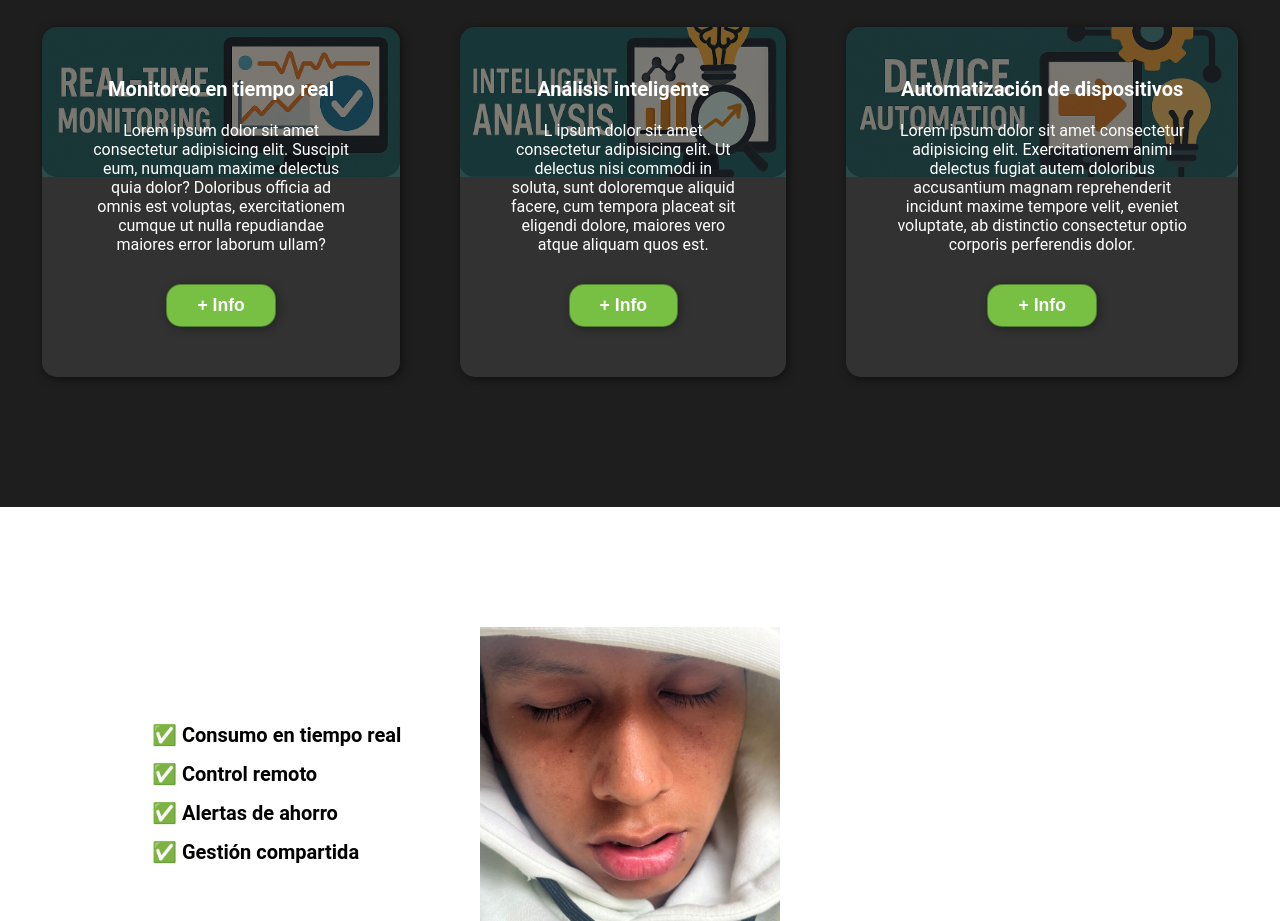
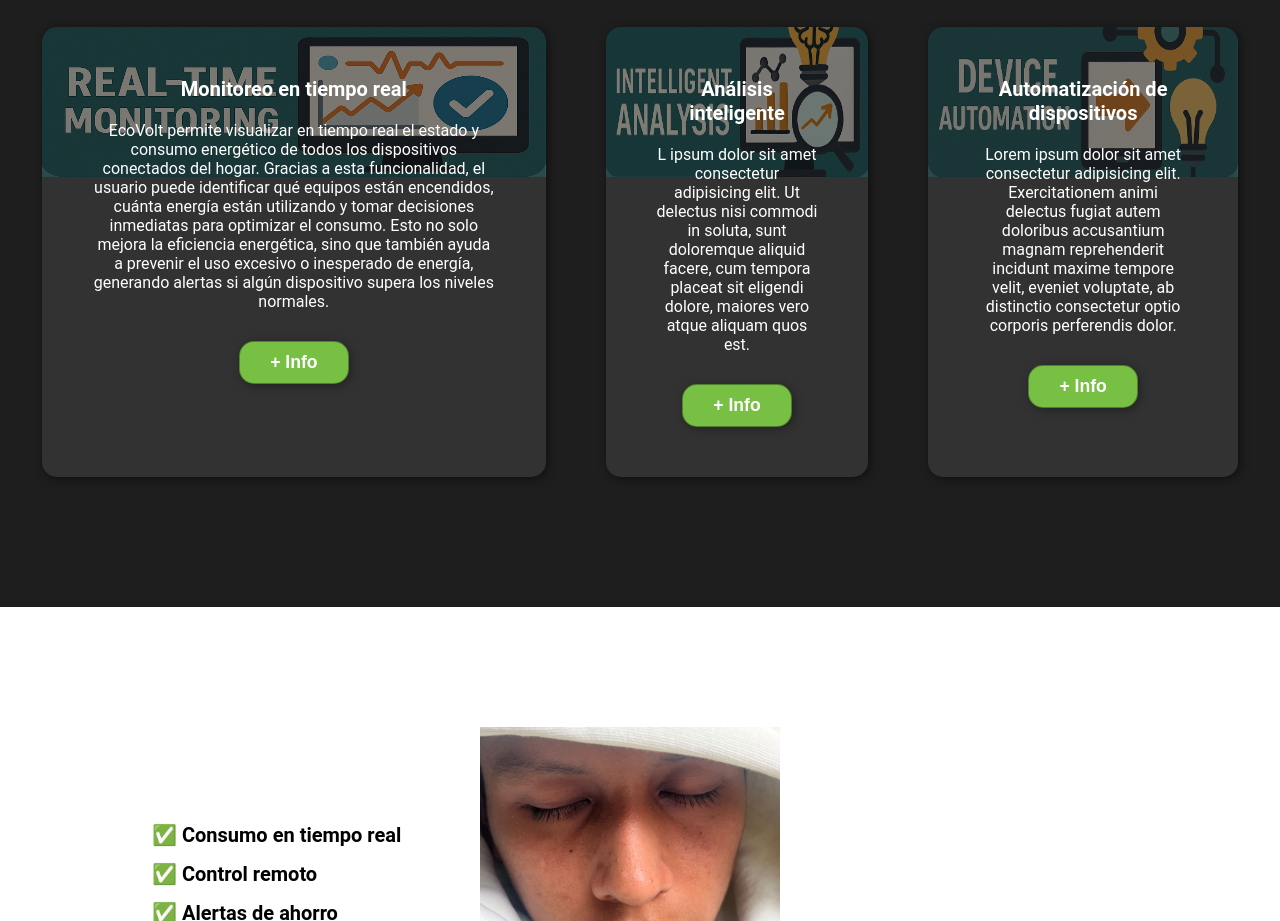
Before and after one commit to c-18ph/EcoVolt, a plain HTML site: page index.html in a window 1280 px wide. Shown: the part 1798-2719 px from the top of the page. Drawn offline with Linux system fonts and the light colour scheme; files whose address does not match are found by name.

Commit message:
Update (Descripcion Monitoreo) index.html

```diff
--- a/index.html
+++ b/index.html
@@ -43,7 +43,7 @@
         <div class="servicios">
             <div class="carta">
             <h3>Monitoreo en tiempo real</h3>
-            <p>Lorem ipsum dolor sit amet consectetur adipisicing elit. Suscipit eum, numquam maxime delectus quia dolor? Doloribus officia ad omnis est voluptas, exercitationem cumque ut nulla repudiandae maiores error laborum ullam?</p>
+            <p>EcoVolt permite visualizar en tiempo real el estado y consumo energético de todos los dispositivos conectados del hogar. Gracias a esta funcionalidad, el usuario puede identificar qué equipos están encendidos, cuánta energía están utilizando y tomar decisiones inmediatas para optimizar el consumo. Esto no solo mejora la eficiencia energética, sino que también ayuda a prevenir el uso excesivo o inesperado de energía, generando alertas si algún dispositivo supera los niveles normales.</p>
             <form action="https://www.youtube.com/">
                 <button> + Info</button>
             </form>
```
